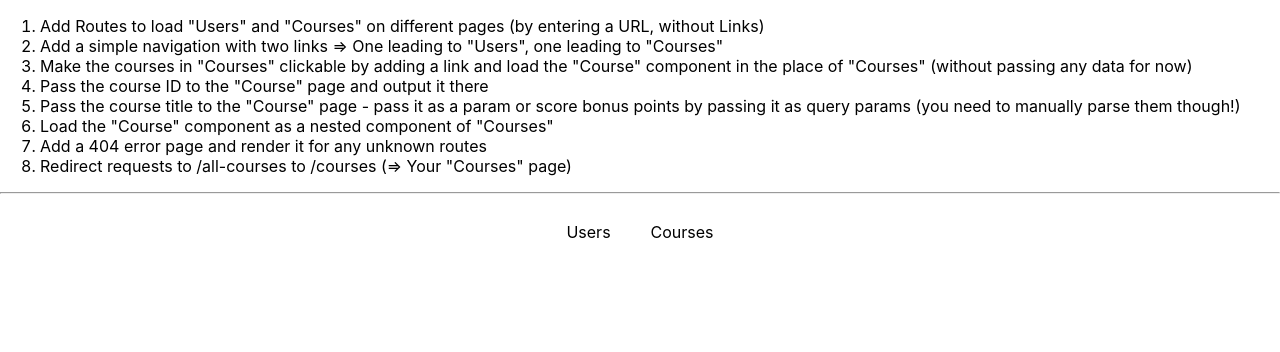
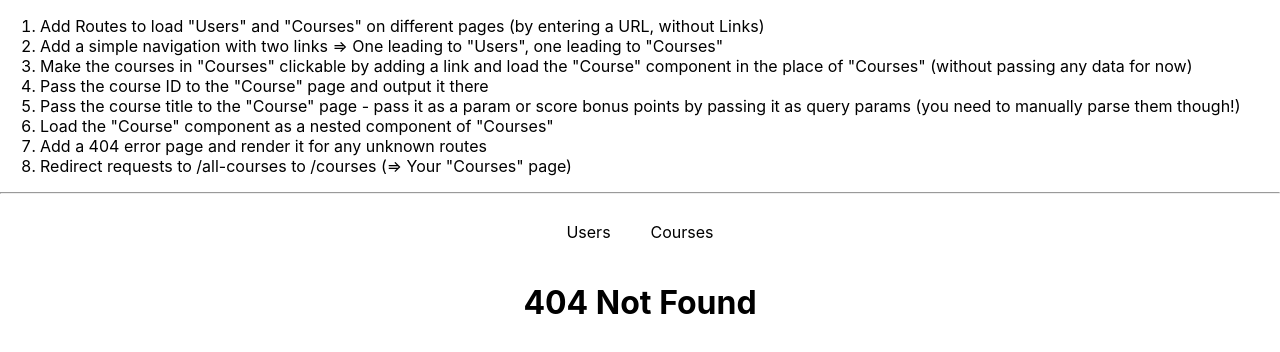
Before and after one commit to gaetanBloch/react-routing-assignment, a React (Create React App) app: page / in a window 1280 px wide. Shown: the top 352 px of the page. Built offline with nearby package versions, Linux system fonts and the light colour scheme.

Commit message:
Added 404 Not Found on unknown routes

```diff
--- a/src/App.js
+++ b/src/App.js
@@ -44,6 +44,7 @@ class App extends Component {
             <Switch>
               <Route path="/users" component={Users} />
               <Route path="/courses" component={Courses} />
+              <Route render={() => <h1 style={{textAlign: 'center'}}>404 Not Found</h1>} />
             </Switch>
           </div>
         </BrowserRouter>
```
